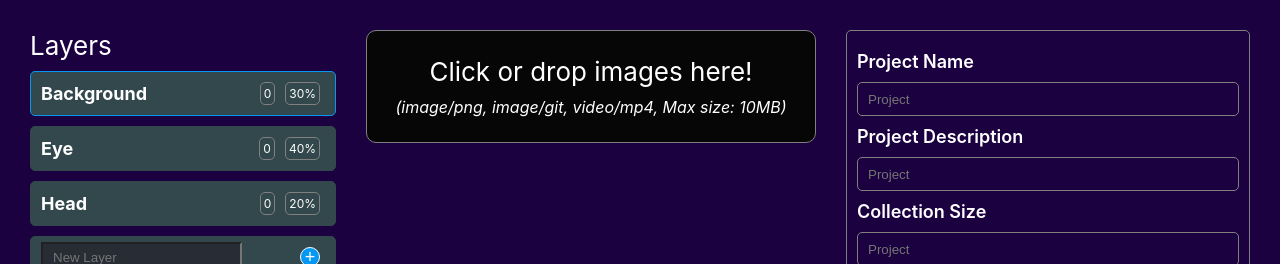
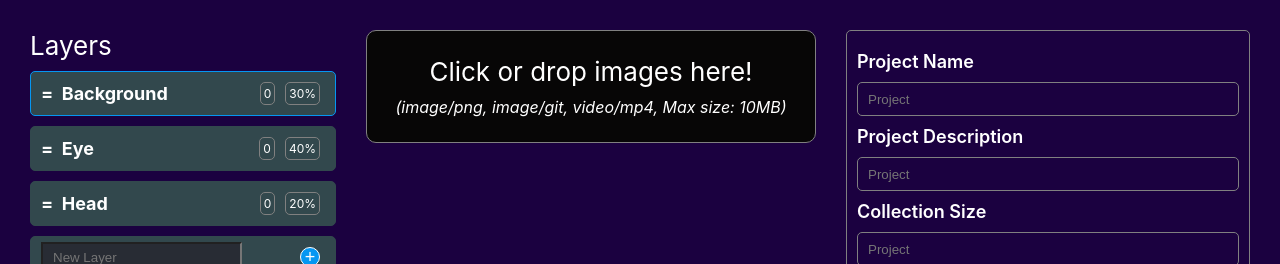
Before and after one commit to elishadiah/NFT-generator-using-ReactJS, a React (Create React App) app: page / in a window 1280 px wide. Shown: the top 264 px of the page. Built offline with nearby package versions, Linux system fonts and the light colour scheme.

Commit message:
update layer name with draggable icon

```diff
--- a/src/App.js
+++ b/src/App.js
@@ -12,7 +12,6 @@ function App() {
   const [selectedLayer, setSelectedLayer] = useState(0);
 
   const deleteLayer = () => {
-    console.log("Deleting", selectedLayer, layerData);
     if (layerData.length > 0) {
       const newLayerData = layerData.filter(
         (item) => item.id !== selectedLayer
--- a/src/components/SiderBar/Layer.jsx
+++ b/src/components/SiderBar/Layer.jsx
@@ -15,7 +15,7 @@ export const Layer = ({ data, selectedLayer, setSelectedLayer }) => {
       }
       onClick={() => changeSelectedLayer(data.id)}
     >
-      <div className="layer_title">{data.title}</div>
+      <div className="layer_title">= &nbsp;{data.title}</div>
       <div className="layer_values">
         <p>{data.images.length}</p>
         <p>{data.rarity}%</p>
```
